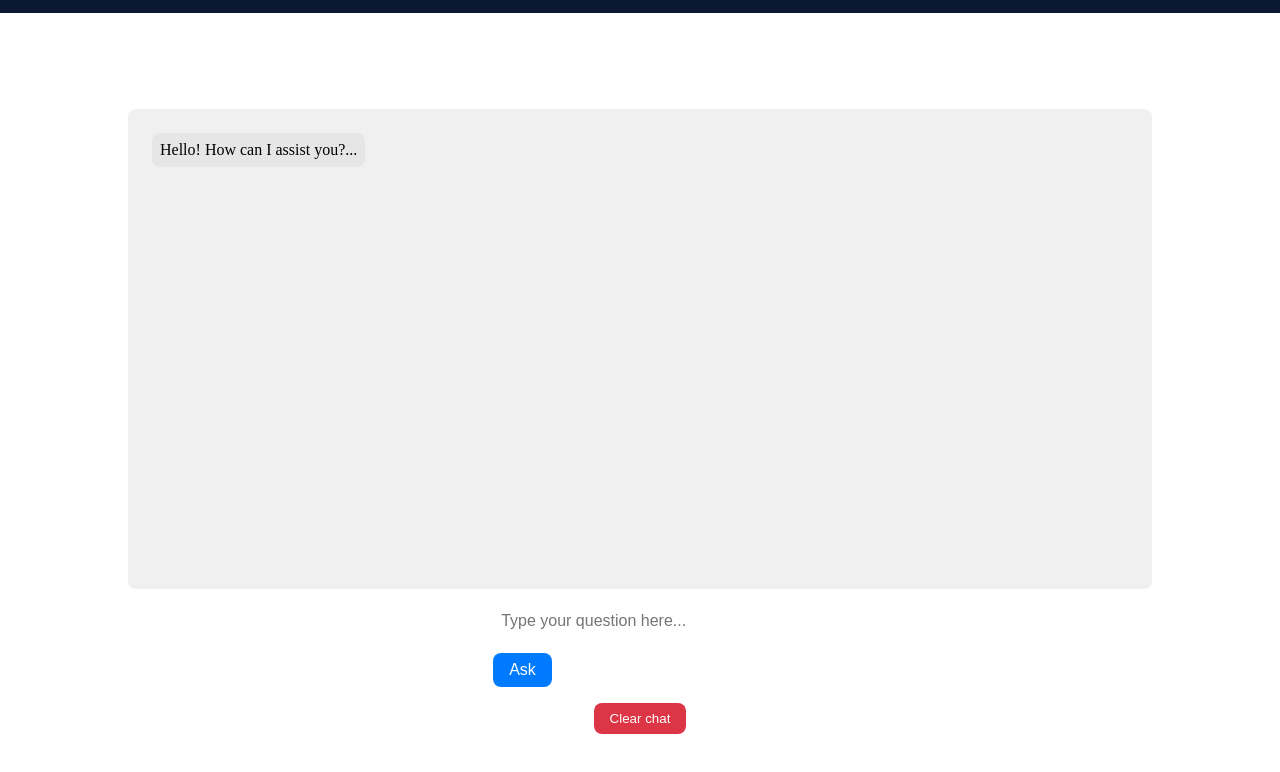
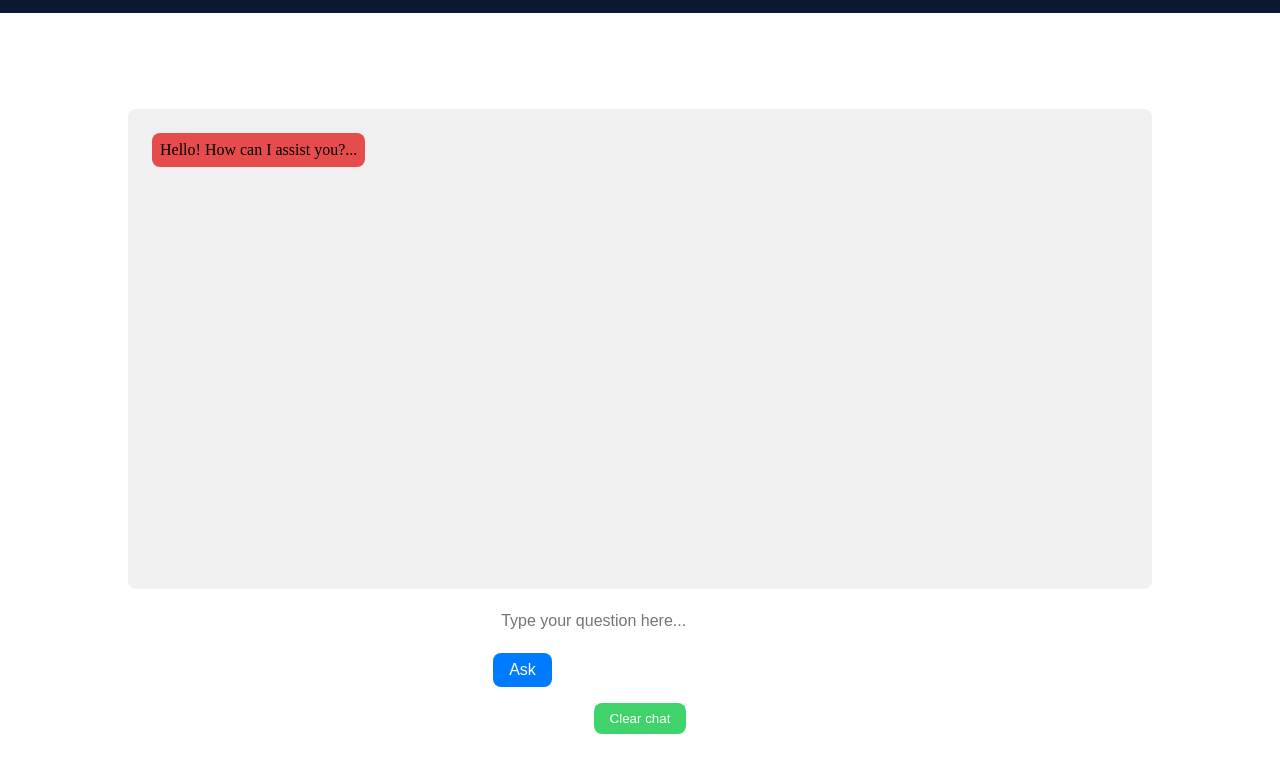
Before and after one commit to Ashu104/chit-chatting, a plain HTML site: page index.html in a window 1280 px wide. Shown: the part 56-828 px from the top of the page. Drawn offline with Linux system fonts and the light colour scheme.

Commit message:
design modified

```diff
--- a/style1.css
+++ b/style1.css
@@ -109,7 +109,7 @@
 
   /* Style for the chat answer */
   .answer {
-    background-color: #e6e6e6;
+    background-color: #e64c4c;
     padding: 0.5rem;
     border-radius: 0.5rem;
     margin-bottom: 0.5rem;
@@ -120,7 +120,7 @@
     margin-top: 1rem;
     padding: 0.5rem 1rem;
     border-radius: 0.5rem;
-    background-color: #dc3545;
+    background-color: #41d36b;
     color: #fff;
     border: none;
     cursor: pointer;
```
